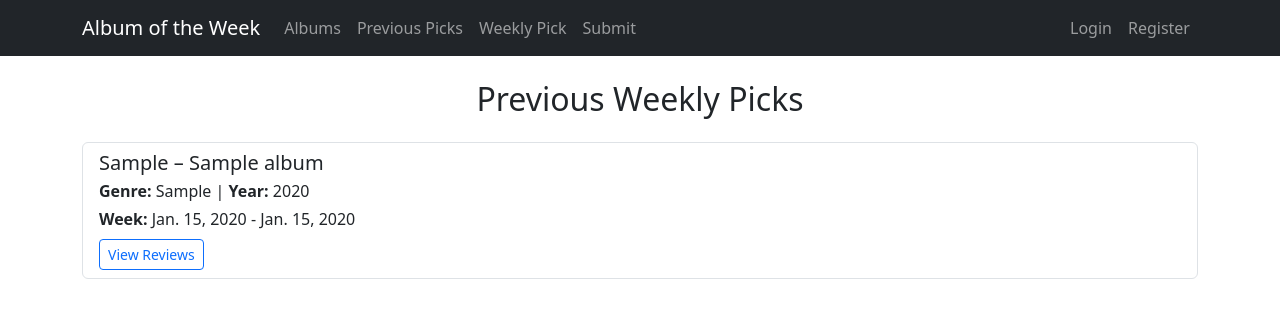
After one commit to BeetjeMatig/AlbumOfTheWeek, a Django app: page /weekly-pick/history/ in a window 1280 px wide. The commit adds this page. Shown: the top 318 px of the page. Run offline with Django 4.2, Linux system fonts and the light colour scheme; tables that the repository leaves empty hold one stand-in row (values such as "Sample post").

Commit message:
Add previous picks feature with view and navigation updates

```diff
--- /dev/null
+++ b/album_project/albums/templates/albums/previous_picks.html
@@ -0,0 +1,28 @@
+{% extends "base.html" %}
+
+{% block title %}Previous Albums of the Week{% endblock %}
+
+{% block content %}
+  <h2 class="mb-4 text-center">Previous Weekly Picks</h2>
+
+  {% if picks %}
+    <div class="list-group">
+      {% for pick in picks %}
+        <div class="list-group-item">
+          <h5 class="mb-1">{{ pick.album.artist }} – {{ pick.album.title }}</h5>
+          <p class="mb-1"><strong>Genre:</strong> {{ pick.album.genre }} | <strong>Year:</strong> {{ pick.album.release_year }}</p>
+          <p class="mb-1"><strong>Week:</strong> {{ pick.week_start_date }} - {{ pick.week_end_date }}</p>
+
+          <div class="mt-2">
+            <a href="{% url 'view_reviews' %}?pick={{ pick.id }}" class="btn btn-outline-primary btn-sm">View Reviews</a>
+            {% if user.is_authenticated %}
+              <a href="{% url 'write_review' %}?pick={{ pick.id }}" class="btn btn-outline-success btn-sm ms-2">Write Review</a>
+            {% endif %}
+          </div>
+        </div>
+      {% endfor %}
+    </div>
+  {% else %}
+    <p>No weekly picks found.</p>
+  {% endif %}
+{% endblock %}
--- a/album_project/albums/templates/base.html
+++ b/album_project/albums/templates/base.html
@@ -24,6 +24,9 @@
       <ul class="navbar-nav me-auto">
         <li class="nav-item">
           <a class="nav-link" href="{% url 'album_list' %}">Albums</a>
+        </li>
+        <li class="nav-item">
+          <a class="nav-link" href="{% url 'previous_picks' %}">Previous Picks</a>
         </li>
         <li class="nav-item">
           <a class="nav-link" href="{% url 'weekly_pick' %}">Weekly Pick</a>
--- a/album_project/albums/urls.py
+++ b/album_project/albums/urls.py
@@ -1,5 +1,5 @@
 from django.urls import path
-from .views import home, album_list, weekly_pick, submit_album, view_reviews, write_review
+from .views import home, album_list, weekly_pick, submit_album, view_reviews, write_review, previous_picks
 
 urlpatterns = [
     path('', home, name='home'),
@@ -7,5 +7,6 @@ urlpatterns = [
     path('weekly-pick/', weekly_pick, name='weekly_pick'),
     path('weekly-pick/review/', write_review, name='write_review'),
     path('weekly-pick/reviews/', view_reviews, name='view_reviews'),
+    path('weekly-pick/history/', previous_picks, name='previous_picks'),
     path('submit/', submit_album, name='submit_album'),
 ]
--- a/album_project/albums/views.py
+++ b/album_project/albums/views.py
@@ -9,6 +9,8 @@ from .forms import AlbumForm
 from django.contrib.auth.forms import UserCreationForm
 from django.contrib.auth import login
 from django.contrib.auth.decorators import login_required
+from django.urls import reverse
+from django.http import HttpResponseRedirect
 
 def home(request):
     """Home page displaying the current week's album pick."""
@@ -30,13 +32,27 @@ def weekly_pick(request):
     return render(request, 'albums/weekly_pick.html', {'weekly_pick': weekly_pick})
 
 def view_reviews(request):
-    weekly_pick = WeeklyPick.objects.order_by('-week_start_date').first()
+    pick_id = request.GET.get("pick")
+    if pick_id:
+        weekly_pick = get_object_or_404(WeeklyPick, id=pick_id)
+    else:
+        weekly_pick = WeeklyPick.objects.order_by('-week_start_date').first()
+
     reviews = Review.objects.filter(weekly_album=weekly_pick) if weekly_pick else None
     return render(request, 'albums/view_reviews.html', {'weekly_pick': weekly_pick, 'reviews': reviews})
 
+
 @login_required
 def write_review(request):
-    weekly_pick = WeeklyPick.objects.order_by('-week_start_date').first()
+    from django.urls import reverse
+    from django.http import HttpResponseRedirect
+
+    pick_id = request.GET.get("pick")
+    if pick_id:
+        weekly_pick = get_object_or_404(WeeklyPick, id=pick_id)
+    else:
+        weekly_pick = WeeklyPick.objects.order_by('-week_start_date').first()
+
     if not weekly_pick:
         return redirect('weekly_pick')
 
@@ -49,11 +65,15 @@ def write_review(request):
             review.weekly_album = weekly_pick
             review.user = request.user
             review.save()
-            return redirect('view_reviews')
+            return HttpResponseRedirect(f"{reverse('view_reviews')}?pick={weekly_pick.id}")
     else:
-        form = ReviewForm(instance=existing_review)
+        form = ReviewForm(instance=existing_review)  # 🔥 THIS fixes the error
 
-    return render(request, 'albums/write_review.html', {'form': form, 'weekly_pick': weekly_pick})
+    return render(request, 'albums/write_review.html', {
+        'form': form,
+        'weekly_pick': weekly_pick,
+    })
+
 
 
 def album_list(request):
@@ -107,3 +127,7 @@ def register(request):
 def profile(request):
     user_albums = Album.objects.filter(submitted_by=request.user)  # Get only their albums
     return render(request, 'accounts/profile.html', {'user': request.user, 'albums': user_albums})
+
+def previous_picks(request):
+    picks = WeeklyPick.objects.order_by('-week_start_date')  # Most recent first
+    return render(request, 'albums/previous_picks.html', {'picks': picks})
```
